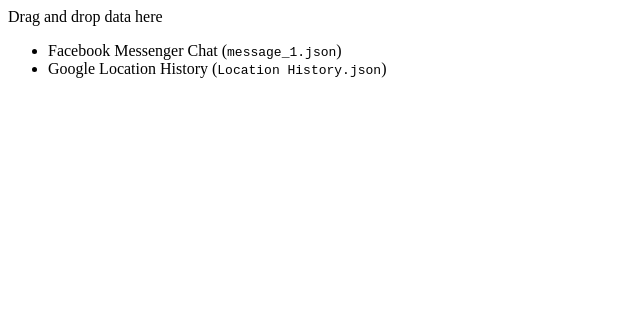
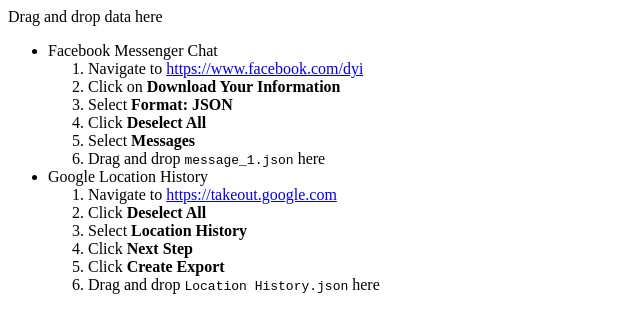
Before and after one commit to clemencetbk/uofthacks2020, a plain HTML site: page www/index.html in a window 1280 px wide. Shown: the whole page, without its empty margins (0-640 px from the left). Drawn offline with nearby package versions, Linux system fonts and the light colour scheme.

Commit message:
Add tutorial

```diff
--- a/www/index.html
+++ b/www/index.html
@@ -12,10 +12,50 @@
     Drag and drop data here
     <ul>
       <li>
-        Facebook Messenger Chat (<code>message_1.json</code>)
+        Facebook Messenger Chat
+        <ol>
+          <li>
+            Navigate to <a href="https://www.facebook.com/dyi" target="_blank" rel="noopener">https://www.facebook.com/dyi</a>
+          </li>
+          <li>
+            Click on <strong>Download Your Information</strong>
+          </li>
+          <li>
+            Select <strong>Format: JSON</strong>
+          </li>
+          <li>
+            Click <strong>Deselect All</strong>
+          </li>
+          <li>
+            Select <strong>Messages</strong>
+          </li>
+          <li>
+            Drag and drop <code>message_1.json</code> here
+          </li>
+        </ol>
       </li>
       <li>
-        Google Location History (<code>Location History.json</code>)
+        Google Location History
+        <ol>
+          <li>
+            Navigate to <a href="https://takeout.google.com" target="_blank" rel="noopener">https://takeout.google.com</a>
+          </li>
+          <li>
+            Click <strong>Deselect All</strong>
+          </li>
+          <li>
+            Select <strong>Location History</strong>
+          </li>
+          <li>
+            Click <strong>Next Step</strong>
+          </li>
+          <li>
+            Click <strong>Create Export</strong>
+          </li>
+          <li>
+            Drag and drop <code>Location History.json</code> here
+          </li>
+        </ol>
       </li>
     </ul>
   </file-drop>
```
